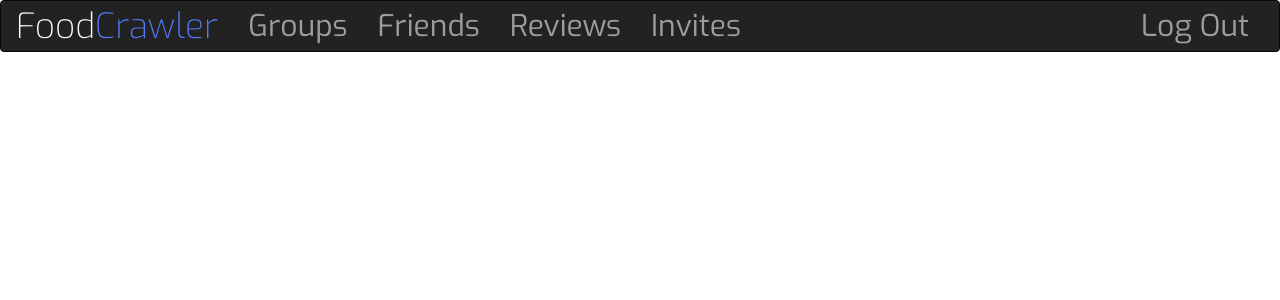
After one commit to blueconcept/food_crawler, a Flask app: page /friends in a window 1280 px wide. The commit adds this page. Shown: the top 300 px of the page. Run offline with Flask 2, Linux system fonts and the light colour scheme; some libraries are stand-ins or nearby versions.

Commit message:
html update

```diff
--- a/code/app.py
+++ b/code/app.py
@@ -3,6 +3,7 @@ from back_end.mongointerface import MongoInterface
 from flask.ext.wtf import Form
 from wtforms import StringField, SubmitField, PasswordField
 from wtforms.validators import Required
+from back_end.filtersort import BusinessFilter
 import graphlab as gl
 
 app = Flask(__name__)
@@ -37,31 +38,30 @@ def dashboard():
 	'''
 	category= 'Restaurants'
 	user_id = session['user_id']
-	sf = model.recommend(users=[user_id], k=300)
-	business_list = []
-	k = 19
-	i = 0
-	for bus_id in sf['business_id']:
-		bus = mango.get_business(bus_id)
-		if category in bus.categories:
-			business_list.append(bus)
-			if i == k:
-				break
-			else:
-				i += 1
-
+	sf = model.recommend(users=[user_id], k=500)
+	bus_filter = BusinessFilter(sf['business_id'], mango)
+	business_list = bus_filter.get_filtered_list()
 	return render_template('dashboard.html', recommendations=sf, businesses=business_list)
 
 @app.route('/friends', methods=['GET', 'POST'])
 def friends():
+	'''
+	Page for Friends
+	'''
 	return render_template('friends.html')
 
 @app.route('/groups', methods=['GET', 'POST'])
 def groups():
+	'''
+	Page for Groups
+	'''
 	return render_template('groups.html')
 
 @app.route('/reviews', methods=['GET', 'POST'])
 def reviews():
+	'''
+	Page for Friends
+	'''
 	return render_template('reviews.html')
 
 
--- /dev/null
+++ b/code/templates/friends.html
@@ -0,0 +1,71 @@
+<!DOCTYPE html>
+<html>
+<head>
+  <link rel="stylesheet" href="https://maxcdn.bootstrapcdn.com/bootstrap/3.3.0/css/bootstrap.min.css">
+  <link rel="stylesheet" href="https://maxcdn.bootstrapcdn.com/bootstrap/3.3.0/css/bootstrap.min.css">
+  <style>
+
+  @import url(http://fonts.googleapis.com/css?family=Exo:100,200,400);
+  @import url(http://fonts.googleapis.com/css?family=Source+Sans+Pro:700,400,300);
+  .list-group {
+    margin: 1%;
+  }
+
+  .Logo {
+    color: purple;
+    font-size: 140%;
+  }
+
+  .span-div{
+    margin-left:  33%;
+  }
+
+  li{
+    font-size: 140%;
+  }
+
+  .header div{
+    float: left;
+    color: #fff;
+    font-family: 'Exo', sans-serif;
+    font-size: 35px;
+    font-weight: 200;
+  }
+
+  .header div span{
+    color: #5379fa !important;
+  }
+
+  .nav-list-item a{
+    font-family: 'Exo', sans-serif;
+    font-size: 30px;
+  }
+
+  </style>
+</head>
+<body>
+  <nav class="navbar navbar-inverse" role="navigation">
+    <div class="container-fluid">
+      <div class="navbar-header">
+        <a class="navbar-brand" href="/dashboard">
+          <div class="header">
+      <div>Food<span>Crawler</span></div>
+    </div>
+        </a>
+      </div>
+      <div class="collapse navbar-collapse" id="bs-example-navbar-collapse-1">
+        <ul class="nav navbar-nav">
+          <li class="nav-list-item"><a href="groups">Groups</a></li>
+          <li class="nav-list-item"><a href="friends">Friends</a></li>
+          <li class="nav-list-item"><a href="reviews">Reviews</a></li>
+          <li class="nav-list-item"><a href="#">Invites</a></li>
+        </ul>
+        <ul class="nav navbar-nav navbar-right">
+          <li class="nav-list-item"><a href="#">Log Out</a></li>
+        </ul>
+      </div><!-- /.navbar-collapse -->
+    </div>
+  </nav>
+
+</body>
+</html>
```
Also changed, not shown: code/templates/dashboard.html (+8 -3 lines).
